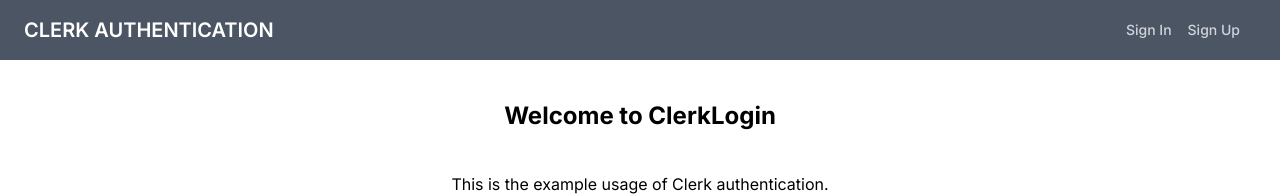
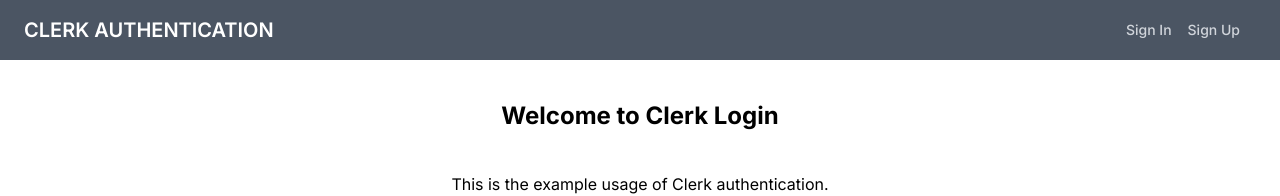
Before and after one commit to Radoslav-Radoslavov/NextjsClerkTask, a Next.js app: page / in a window 1280 px wide. Shown: the top 196 px of the page. Built offline with nearby package versions, Linux system fonts and the light colour scheme; no server answers; what tailwindcss-debug-screens would draw is missing.

Commit message:
fixed home page name

```diff
--- a/src/app/page.tsx
+++ b/src/app/page.tsx
@@ -2,7 +2,7 @@
   return (
     <>
       <h1 className="text-2xl font-bold text-center mt-10">
-        Welcome to ClerkLogin
+        Welcome to Clerk Login
       </h1>
       <p className="mt-10 text-center">
         This is the example usage of Clerk authentication.
```
